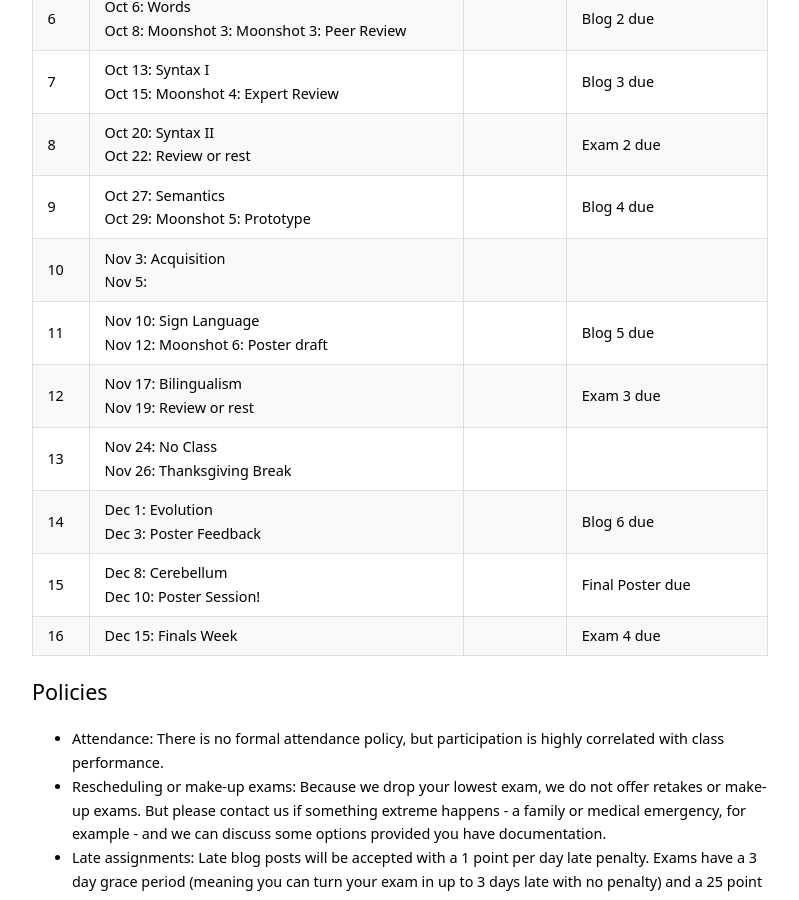
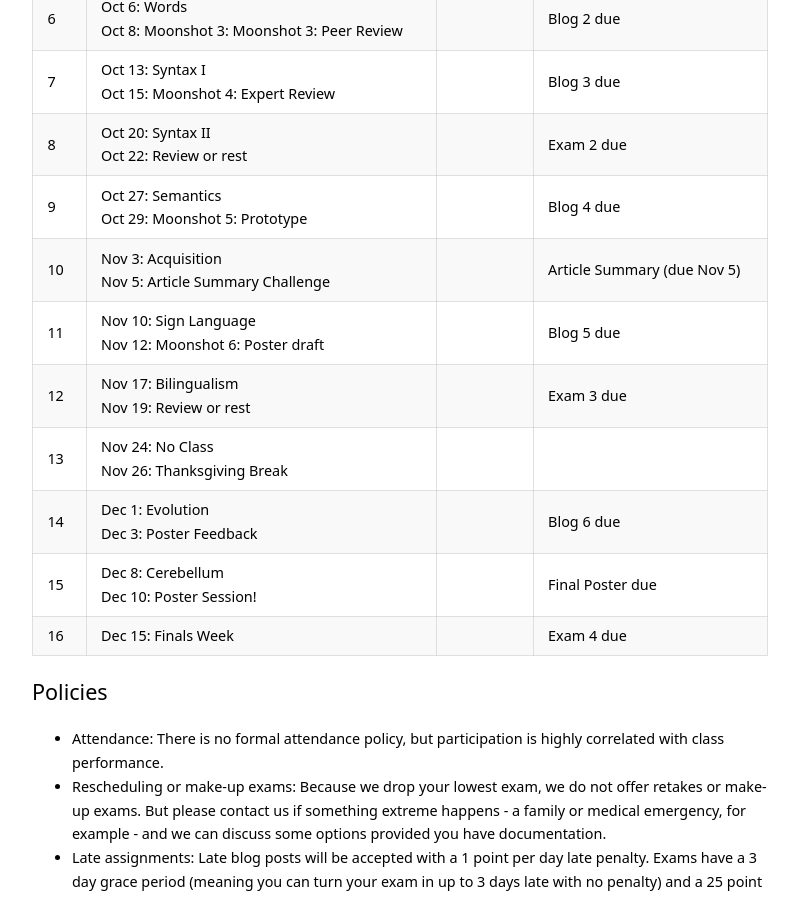
Before and after one commit to kschuler/ling104, a Jekyll site: the page built from index.md, in a window 1280 px wide and 900 px high, scrolled down 2439 px. Shown: the whole window, without its empty margins (240-1039 px from the left). Built offline with Jekyll 4.4.1, drawn with Linux system fonts in a browser that asks for light colours.

Commit message:
Update index.md

```diff
--- a/index.md
+++ b/index.md
@@ -63,7 +63,7 @@ Wk  | Lecture | Readings | Resources
 7 | Oct 13: Syntax I <br> Oct 15: Moonshot 4: Expert Review | | Blog 3 due
 8 | Oct 20: Syntax II <br> Oct 22: **Review or rest**| | Exam 2 due
 9 | Oct 27: Semantics <br> Oct 29: Moonshot 5: Prototype | | Blog 4 due
-10 | Nov 3:  Acquisition <br> Nov 5:  | |
+10 | Nov 3:  Acquisition <br> Nov 5: Article Summary Challenge | | Article Summary (due Nov 5)
 11 | Nov 10: Sign Language <br> Nov 12: Moonshot 6: Poster draft| | Blog 5 due
 12 | Nov 17: Bilingualism <br> Nov 19: **Review or rest** | | Exam 3 due
 13 | Nov 24: **No Class** <br> Nov 26: **Thanksgiving Break** | |
```
